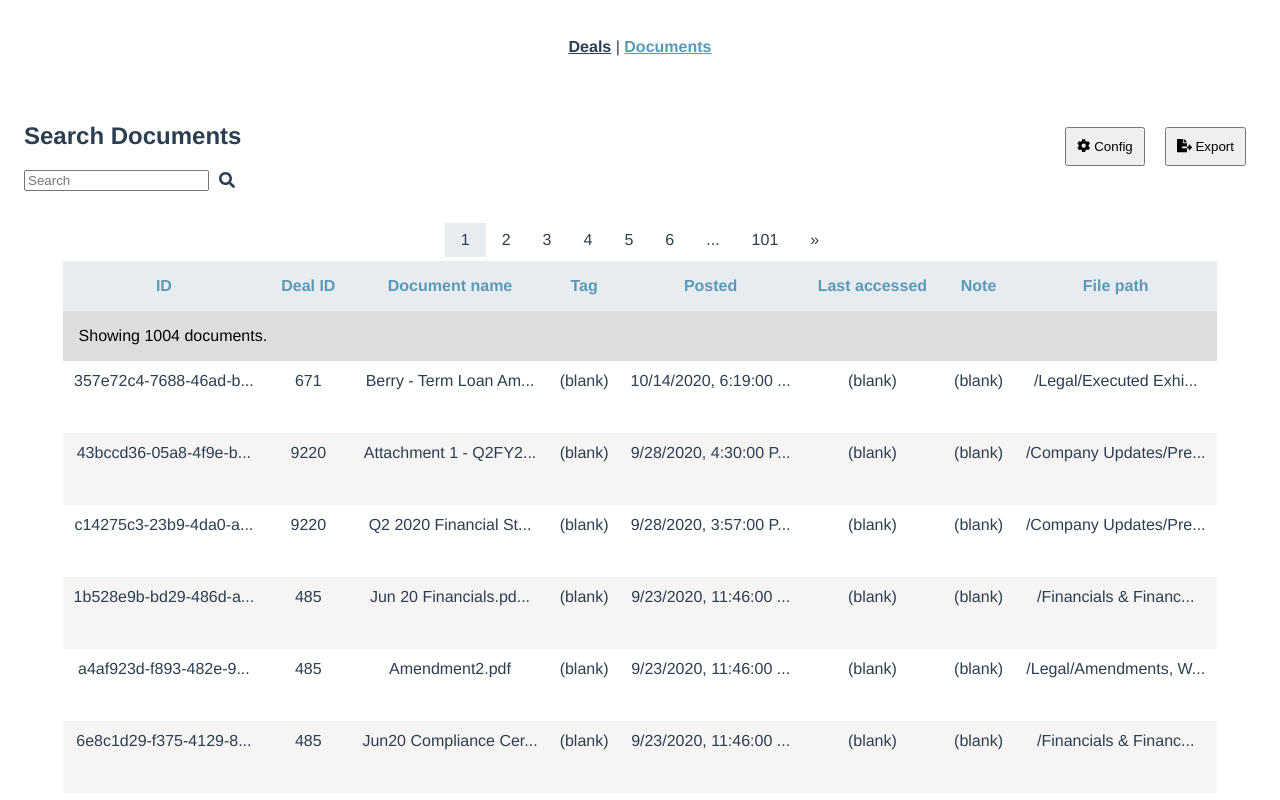
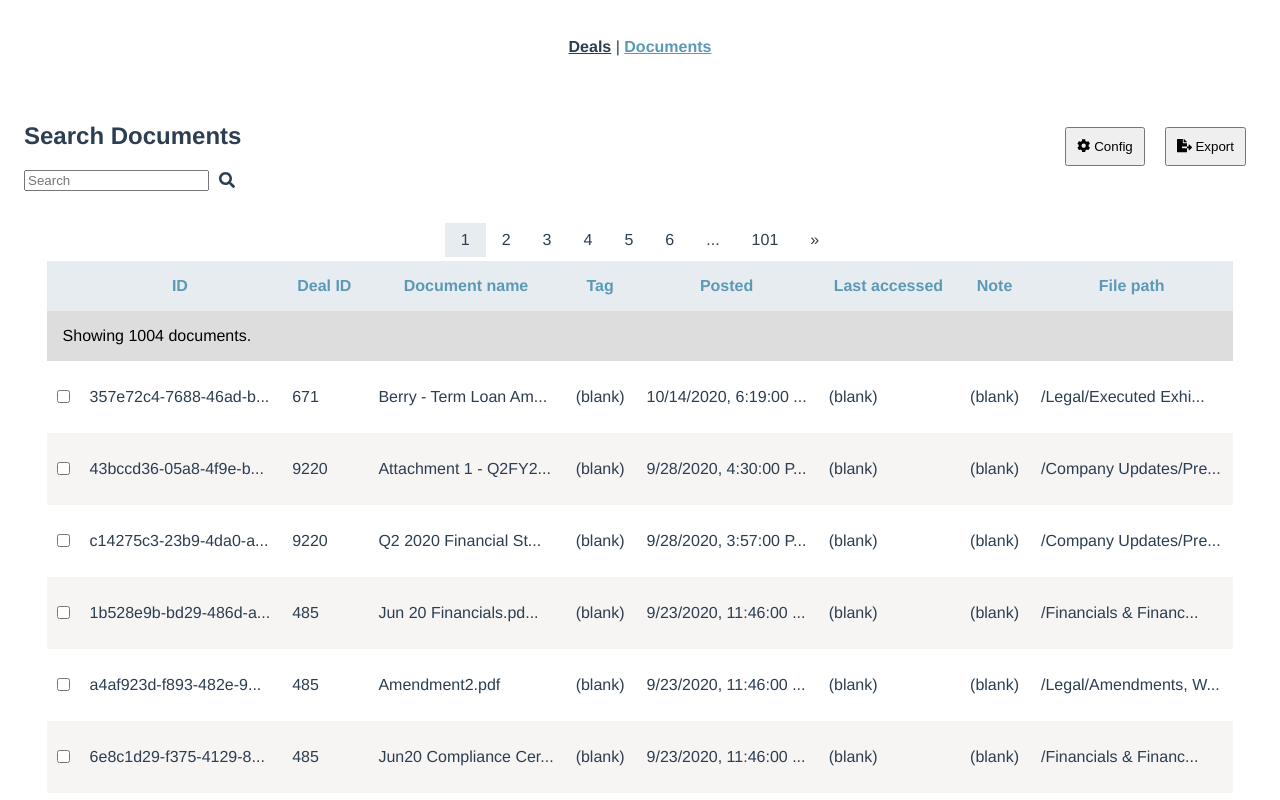
Before and after one commit to DavidArmendariz/vue-grid-app, a Vue app: page /documents in a window 1280 px wide. Shown: the top 800 px of the page. Built offline with nearby package versions, Linux system fonts and the light colour scheme.

Commit message:
Added inputs to left of the table

```diff
--- a/src/components/Grid.vue
+++ b/src/components/Grid.vue
@@ -6,6 +6,7 @@
     <table v-else>
       <thead>
         <tr>
+          <th class="header"></th>
           <th class="header" v-for="column in columns" :key="column.key" @click="onHeaderClick(column.key)">
             {{ column.name }}
             <column-filter
@@ -22,6 +23,9 @@
       </thead>
       <tbody>
         <tr class="custom-row" v-for="row in filteredData" :key="row.id">
+          <td>
+            <input type="checkbox" name="" id="" />
+          </td>
           <td v-for="columnKey in columnKeys" :key="`${row.id}-${columnKey}`">
             <div class="cell">
               {{ processRow(columnKey, row[columnKey]) }}
@@ -145,5 +149,7 @@ table {
 .cell {
   height: 50px;
   padding: 10px;
+  display: flex;
+  align-items: center;
 }
 </style>
```
